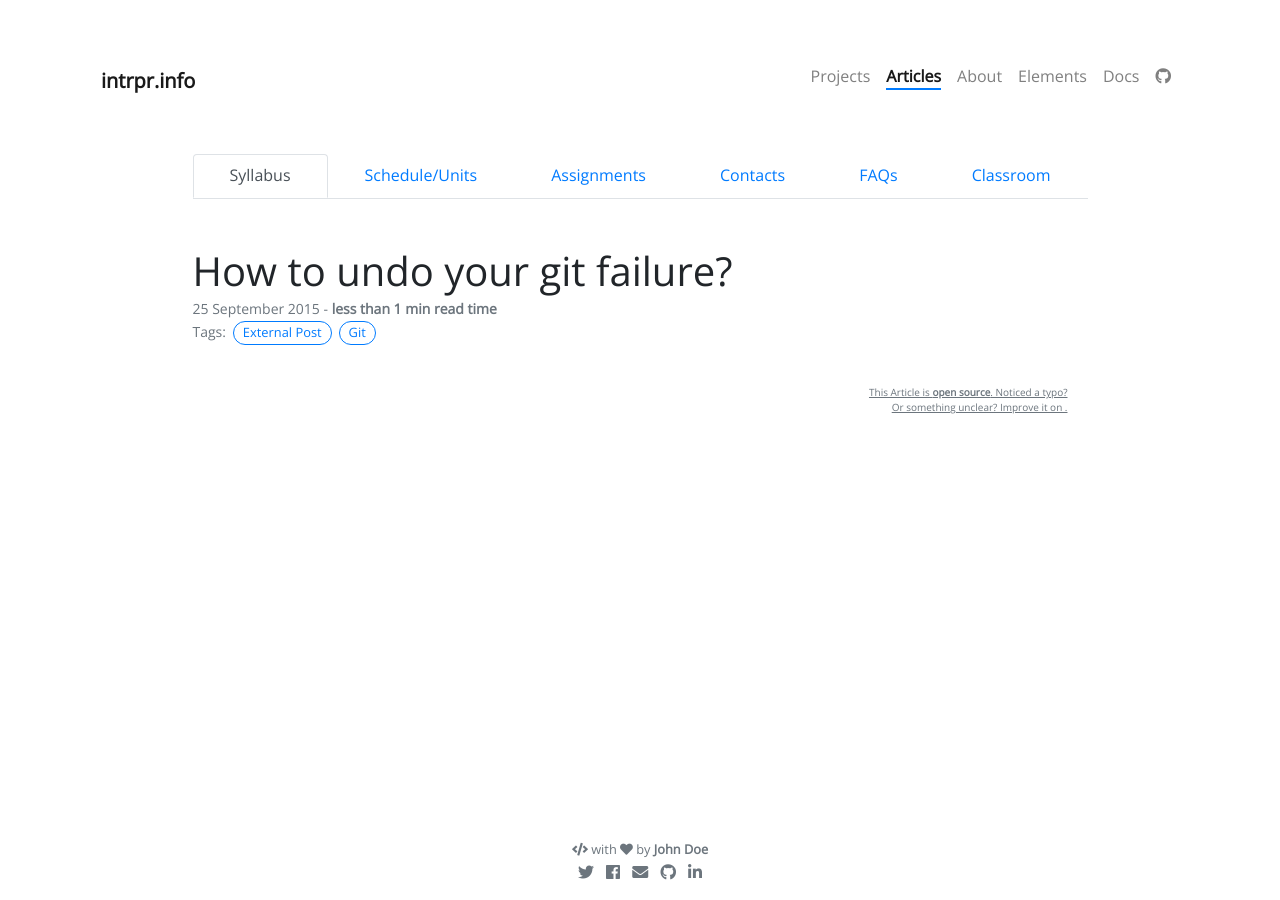
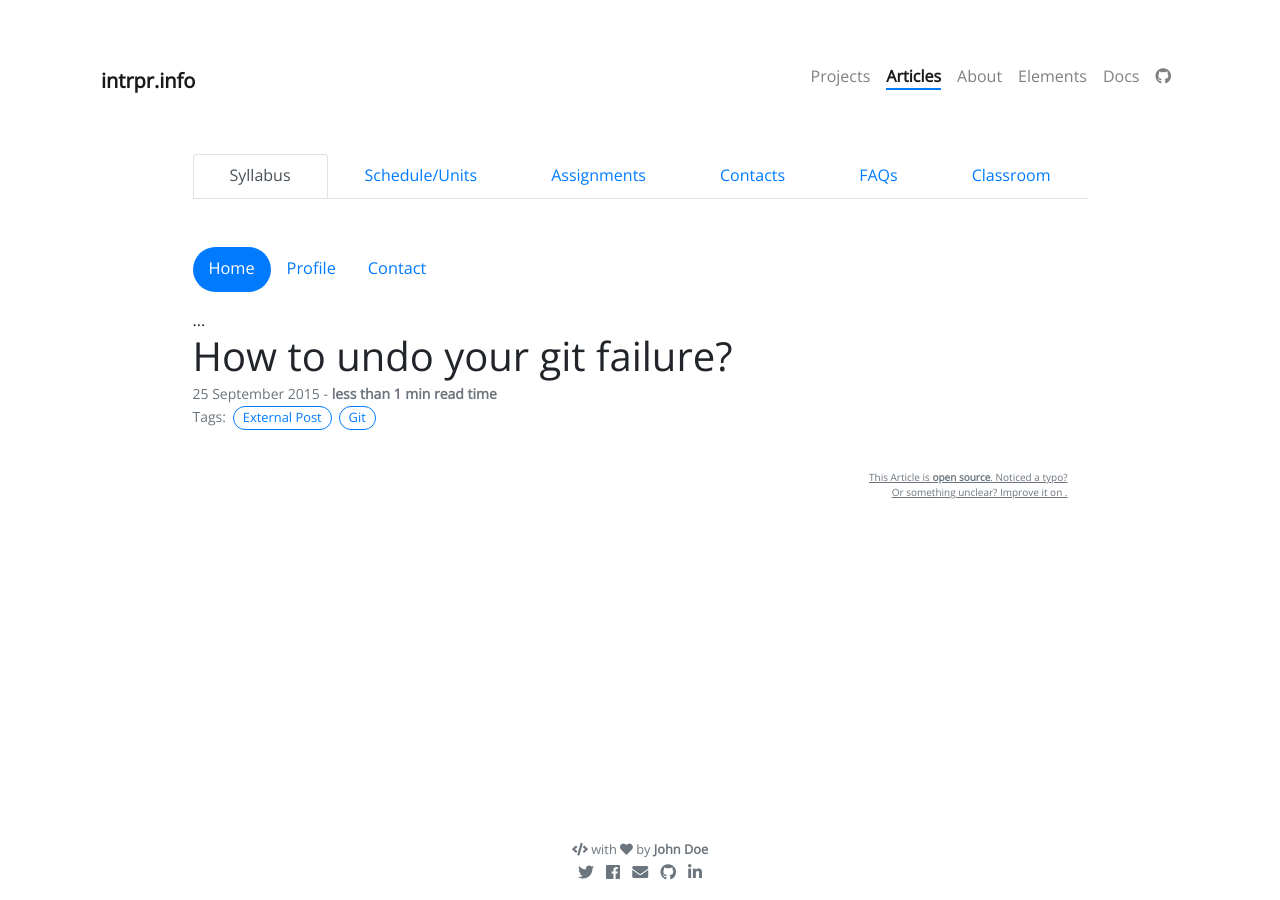
Before and after one commit to intrpr/jekyll-portfol-test, a Jekyll site: the page built from _posts/2015-09-25-how-to-undo-your-git-failure.md, in a window 1280 px wide. Built offline with Jekyll 4.4.1, drawn with Linux system fonts in a browser that asks for light colours; nearby versions of some CDN libraries; our own code applies the rules of GitHub Pages for plain Markdown files; comment, search, counter and statistics services are not loaded.

Commit message:
Update class-nav.html

```diff
--- a/_includes/class-nav.html
+++ b/_includes/class-nav.html
@@ -6,3 +6,21 @@
 	<a class="flex-sm-fill text-sm-center nav-link" href="#">FAQs</a>
 	<a class="flex-sm-fill text-sm-center nav-link" href="#">Classroom</a>
 </nav>
+
+<ul class="nav nav-pills mb-3" id="pills-tab" role="tablist">
+	<li class="nav-item">
+		<a class="nav-link active" id="pills-home-tab" data-toggle="pill" href="#pills-home" role="tab" aria-controls="pills-home" aria-selected="true">Home</a>
+	</li>
+	<li class="nav-item">
+		<a class="nav-link" id="pills-profile-tab" data-toggle="pill" href="#pills-profile" role="tab" aria-controls="pills-profile" aria-selected="false">Profile</a>
+	</li>
+	<li class="nav-item">
+		<a class="nav-link" id="pills-contact-tab" data-toggle="pill" href="#pills-contact" role="tab" aria-controls="pills-contact" aria-selected="false">Contact</a>
+	</li>
+</ul>
+
+  <div class="tab-content" id="pills-tabContent">
+	  <div class="tab-pane fade show active" id="pills-home" role="tabpanel" aria-labelledby="pills-home-tab">...</div>
+	  <div class="tab-pane fade" id="pills-profile" role="tabpanel" aria-labelledby="pills-profile-tab">...</div>
+	  <div class="tab-pane fade" id="pills-contact" role="tabpanel" aria-labelledby="pills-contact-tab">...</div>
+  </div>
```
